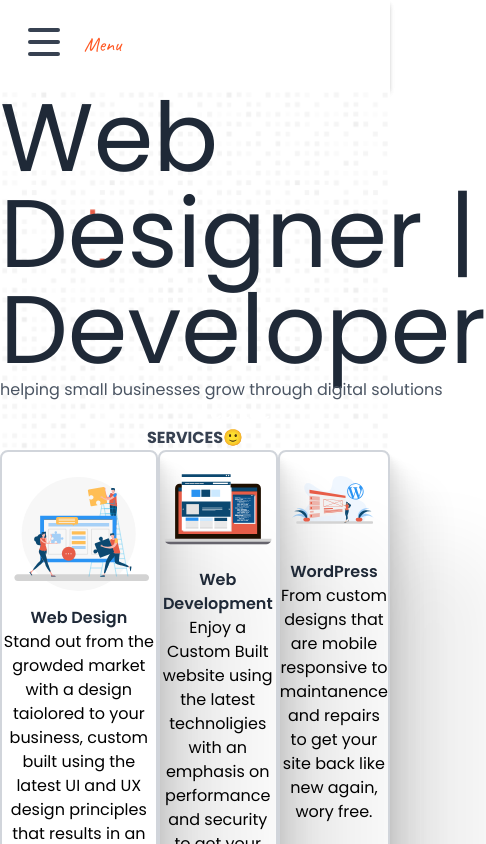
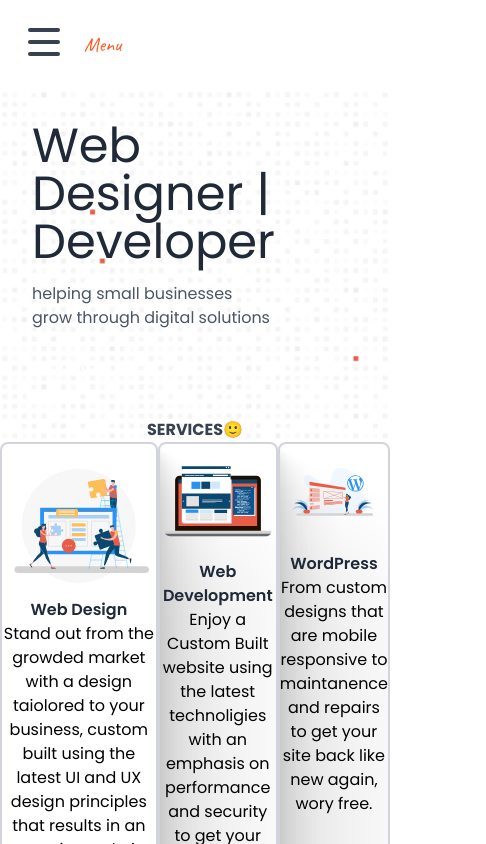
Before and after one commit to skystanoyevitch/sky-portfolio, a React (Create React App) app: page / in a window 390 px wide. Shown: the top 844 px of the page, 486 px wide, since content can reach past the window. Built offline with nearby package versions, Linux system fonts and the light colour scheme.

Commit message:
added mobile responsiveness

```diff
--- a/src/Pages/Home/Components/Hero.jsx
+++ b/src/Pages/Home/Components/Hero.jsx
@@ -11,16 +11,18 @@ import React from "react";
 // };
 function Hero() {
 	return (
-		<div className="w-screen h-[80vh]">
+		<div className="w-screen h-[70vh] lg:h-[80vh]">
 			<div className="lg:h-4/6">
-				<div className="container mx-auto flex h-full">
+				<div className="container mx-auto flex p-8 lg:p-0 lg:h-full">
 					<div className="flex flex-col flex-1 justify-center">
-						<h1 className="text-8xl font-poppins text-gray-800">Web Designer | Developer</h1>
-						<p className="lg:pt-8 lg:pb-8 lg:text-xl font-poppins text-gray-600">
+						<h1 className="text-5xl lg:text-8xl font-poppins text-gray-800">
+							Web Designer | Developer
+						</h1>
+						<p className="text-md py-4 lg:py-8 lg:text-xl font-poppins text-gray-600">
 							helping small businesses grow through digital
 							solutions
 						</p>
-						<button className="rounded-lg bg-[#e75d48] lg:w-1/6 lg:p-2 text-white font-poppins font-semibold">
+						<button className="rounded-lg bg-[#e75d48] w-24 p-2 lg:w-1/6 lg:p-2 text-white font-poppins font-semibold">
 							Contact
 						</button>
 					</div>
```
